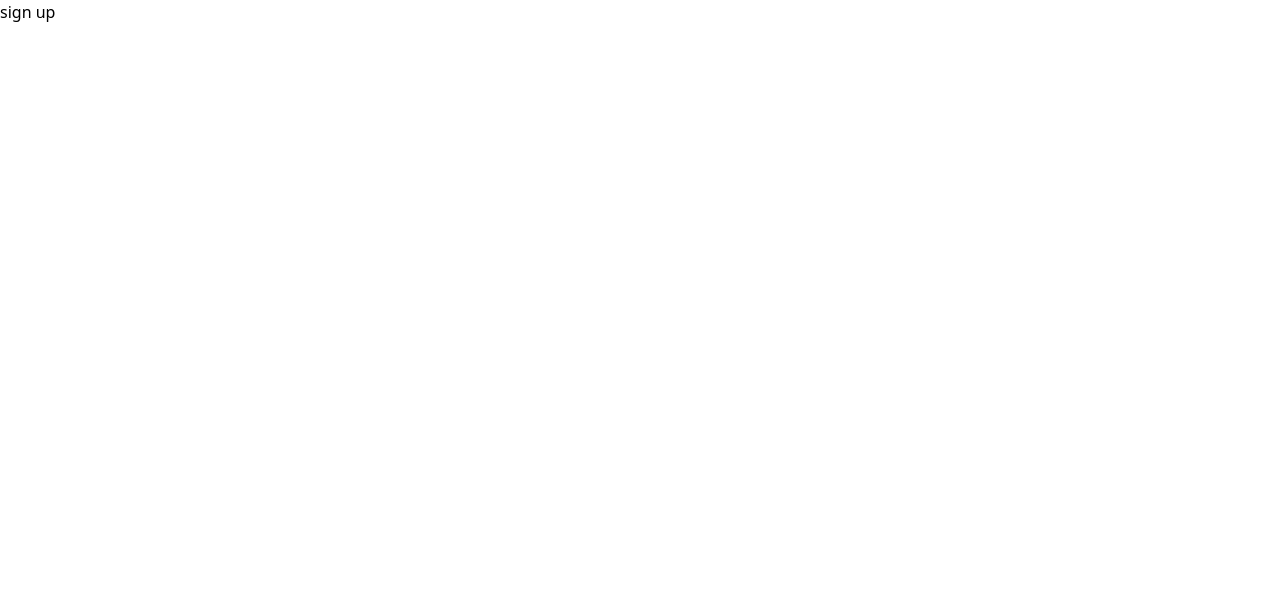
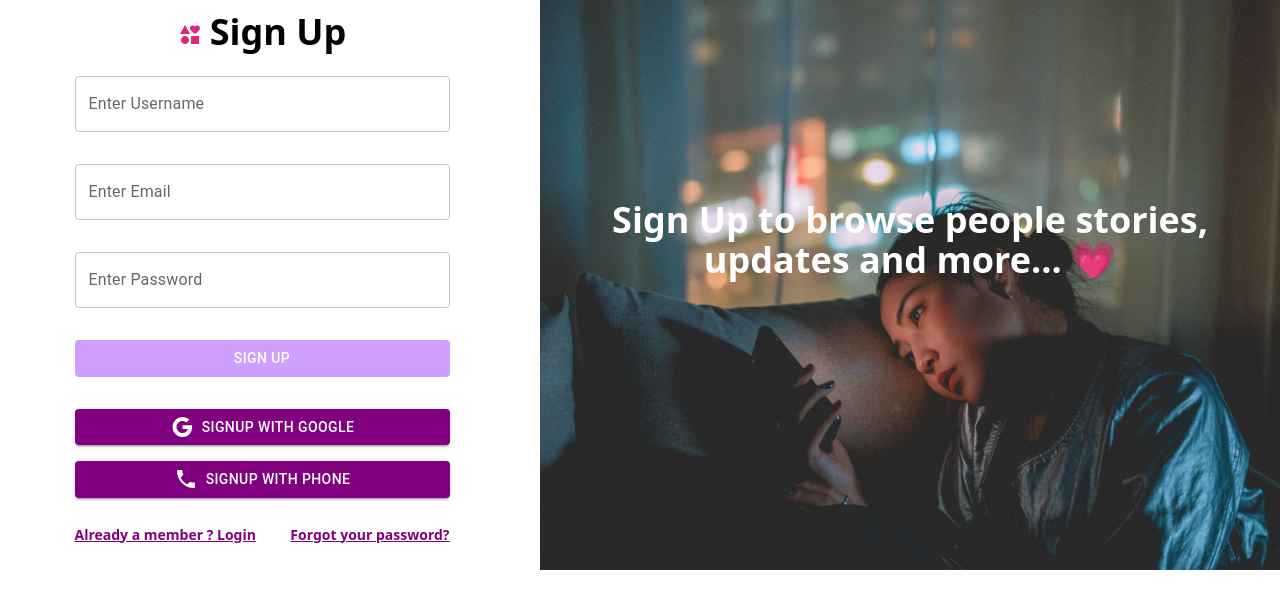
Before and after one commit to zaidtariq833/SocialMediaApp, a Next.js app: page /sign-up in a window 1280 px wide. Shown: the top 608 px of the page. Built offline with nearby package versions, Linux system fonts and the light colour scheme.

Commit message:
sign up form UI with responsive (#4)

```diff
--- a/src/app/components/IntroductionPage/introHeader.jsx
+++ b/src/app/components/IntroductionPage/introHeader.jsx
@@ -2,6 +2,7 @@ import { Button, Grid } from '@mui/material'
 import Image from 'next/image'
 import React from 'react'
 import IntroCardSection from './introCardSection';
+import Link from 'next/link';
 
 
 const IntroHeader = () => {
@@ -19,7 +20,7 @@ const IntroHeader = () => {
       {/* <Grid container spacing={2}> */}
       <div className='flex mobile:flex-col largephone:flex-row items-center justify-between p-10'>
         <Image src={"/logo.png"} width={150} height={150} alt='Connectly Logo' className=''/>
-        <Button className = "!bg-[#CF9FFF] text-white hover:bg-[#800080] transition-all mobile:mt-5">Join Now</Button>
+        <Link href={"/sign-up"} className = "!bg-[#CF9FFF] p-3 rounded-md text-white hover:bg-[#800080] transition-all mobile:mt-5">Join Now</Link>
         </div>
 
      {/* </Grid> */}
@@ -33,7 +34,7 @@ const IntroHeader = () => {
           </div>
           <h1 className='text-7xl font-bold tracking-wider mobile:text-xl mobile:text-center largephone:tracking-normal tablet:text-left tablet:text-4xl laptop:text-5xl desktop:text-7xl'>Scaling Up Content <p className='!text-[#CF9FFF] mobile:text-4xl largephone:text-5xl desktop:text-7xl'>Influencer</p>Campaigns</h1>
           <p className='mt-5 mobile:text-justify'> <i>Welcome to <i className='text-[#CF9FFF] font-bold'>Connectly</i>, where connections flourish and every voice matters! Join us in sharing stories, discovering new perspectives, and building a vibrant community.</i></p>
-          <Button className = "!bg-[#CF9FFF] text-white hover:bg-[#800080] transition-all mt-5 mobile:block mobile:w-2/4 mobile:m-auto mobile:mt-5 mobile:mb-5 laptop:w-fit laptop:m-0 laptop:mt-5">Join Now</Button>
+          <Link href={"sign-up"} className = "!bg-[#CF9FFF] p-3 rounded-md text-white hover:bg-[#800080] transition-all mt-5 mobile:block mobile:w-2/4 mobile:m-auto mobile:mt-5 mobile:mb-5 laptop:w-fit laptop:m-0 laptop:mt-5">Join Now</Link>
           </Grid>
           <Grid size = {4}>
           <div className='largephone:block largephone:w-auto largephone:m-auto'>
--- /dev/null
+++ b/src/app/components/authComponents/checkBrowser.jsx
@@ -0,0 +1,82 @@
+"use client"
+import React, { useMemo } from 'react'
+import Box from '@mui/material/Box';
+import Grid from '@mui/material/Grid2';
+import LoginSection from './loginSection';
+import SideImages from './sideImage';
+import useWindowDimensions from '../../../../utils/hooks/useWindowDimensions';
+import { usePathname } from 'next/navigation';
+import SignUpSection from './signUpSection';
+
+const CheckBrowser = () => {
+  const windowDimension = useWindowDimensions()
+  const path = usePathname()
+
+  console.log(path, "path in check browser")
+
+  return (
+    <>
+    {path === "/login" ? (
+      <>
+      <div className='h-full'>
+      {windowDimension >= 768 ? (
+          <Box sx={{ flexGrow: 1 }}>
+       <Grid container spacing={2}>
+         <Grid size={5}>
+         <div className = "p-3">
+           <LoginSection />
+           </div>
+         </Grid>
+         <Grid size={7}>
+           <SideImages />
+         </Grid>
+       </Grid>
+     </Box>
+       ) : (
+          <Box sx={{ flexGrow: 1 }}>
+       <Grid container spacing={2}>
+         <Grid size={12}>
+          <div className='p-3'>
+           <LoginSection />
+           </div>
+         </Grid>
+       </Grid>
+     </Box>
+      )}
+      </div>
+      </>
+    ) : (
+      <>
+      <div className='h-full'>
+      {windowDimension >= 768 ? (
+          <Box sx={{ flexGrow: 1 }}>
+       <Grid container spacing={2}>
+         <Grid size={5}>
+         <div className = "p-3">
+           <SignUpSection />
+           </div>
+         </Grid>
+         <Grid size={7}>
+           <SideImages />
+         </Grid>
+       </Grid>
+     </Box>
+       ) : (
+          <Box sx={{ flexGrow: 1 }}>
+       <Grid container spacing={2}>
+         <Grid size={12}>
+          <div className='p-7'>
+           <LoginSection />
+           </div>
+         </Grid>
+       </Grid>
+     </Box>
+      )}
+      </div>
+</>
+    )}
+    </>
+  )
+}
+
+export default CheckBrowser
--- a/src/app/components/loginComponents/loginSection.jsx
+++ b/src/app/components/authComponents/loginSection.jsx
@@ -21,13 +21,13 @@ const LoginSection = () => {
       <div className= 'flex flex-col gap-8 !w-3/4 !mt-6 !m-auto' >
       <TextField id="outlined-basic" label="Enter Email" variant="outlined" />
       <TextField id="outlined-basic" label="Enter Password" variant="outlined" />
-      <Button className='w-full text-nowrap text-sm p-5 flex gap-2 lowercase !bg-[#CF9FFF] !text-white'>Login</Button>
+      <Button className='w-full text-nowrap text-sm p-3 flex gap-2 !bg-[#CF9FFF] !text-white'>Login</Button>
       <Stack spacing={2}>
-      <Button variant="contained" className='w-full text-nowrap text-sm p-5 flex gap-2 lowercase !bg-[#800080]'><GoogleIcon />Continue with Google</Button>
-      <Button variant="contained" className='w-full text-sm p-5 text-nowrap flex gap-2 lowercase !bg-[#800080]'><LocalPhoneIcon/>Continue with Phone</Button>
+      <Button variant="contained" className='w-full text-nowrap text-sm p-3 flex gap-2 !bg-[#800080]'><GoogleIcon />Continue with Google</Button>
+      <Button variant="contained" className='w-full text-sm p-3 text-nowrap flex gap-2 !bg-[#800080]'><LocalPhoneIcon/>Continue with Phone</Button>
       </Stack>
       <div className='flex justify-between relative top-[-5px]'>
-      <Link href={ "/signup" } className= "text-sm underline text-[#800080] font-bold">New member ? Sign up</Link>
+      <Link href={ "/sign-up" } className= "text-sm underline text-[#800080] font-bold">New member ? Sign up</Link>
        <Link href = {`/forgot-password`} className= "text-sm underline text-[#800080] font-bold">Forgot your password?</Link>
        </div>
       </div>
--- /dev/null
+++ b/src/app/components/authComponents/sideImage.jsx
@@ -0,0 +1,29 @@
+"use client"
+import Image from 'next/image';
+import { usePathname } from 'next/navigation';
+import React from 'react'
+
+const SideImages = () => {
+  const path = usePathname()
+  return (
+  <>
+  {path === "/login" ? (
+    <div>
+      <>
+      <h1 className='absolute text-white text-5xl text-center top-[200px] font-bold z-10 sm:text-3xl md:text-3xl lg:text-4xl'>Connect with your friends, family and loved ones. &#128151;</h1>
+      <Image src="/login-page-3.jpg" className='w-full !h-[552px]' width={800} height={100} alt="Login Image" layout='responsive' priority/>
+      </>
+    </div>
+  ) : (
+    <div>
+      <>
+      <h1 className='absolute text-white text-5xl text-center top-[200px] font-bold z-10 sm:text-3xl md:text-3xl lg:text-4xl'>Sign Up to browse people stories, updates and more... &#128151;</h1>
+      <Image src="/login-page-2.jpg" className='w-full h-[552px]' width={800} height={0} alt="Sign Up Image" layout='responsive' priority/>
+      </>
+    </div>
+  )}
+  </>
+  )
+}
+
+export default SideImages
--- /dev/null
+++ b/src/app/components/authComponents/signUpSection.jsx
@@ -0,0 +1,40 @@
+"use client";
+import React from 'react'
+import Box from '@mui/material/Box';
+import TextField from '@mui/material/TextField';
+import { Button, Stack } from '@mui/material';
+import GoogleIcon from '@mui/icons-material/Google';
+import LocalPhoneIcon from '@mui/icons-material/LocalPhone';
+import Link from 'next/link';
+import InterestsIcon from '@mui/icons-material/Interests';
+
+const SignUpSection = () => {
+  return (
+    <div className='border-red-400'>
+      <h1 className='text-center text-4xl font-black sm:text-md'><InterestsIcon className='text-pink-600 mr-2'/>Sign Up</h1>
+      <Box
+      component="form"
+      sx={{ '& > :not(style)': { m: 1, width: '25ch' } }}
+      noValidate
+      autoComplete="off"
+    >
+      <div className= 'flex flex-col gap-8 !w-3/4 !mt-6 !m-auto' >
+      <TextField id="outlined-basic" label="Enter Username" variant="outlined"/>
+      <TextField id="outlined-basic" label="Enter Email" variant="outlined" />
+      <TextField id="outlined-basic" label="Enter Password" variant="outlined" />
+      <Button className='w-full text-nowrap text-sm p-3 flex gap-2 !bg-[#CF9FFF] !text-white'>Sign Up</Button>
+      <Stack spacing={2}>
+      <Button variant="contained" className='w-full text-nowrap p-2 text-sm flex gap-2 !bg-[#800080]'><GoogleIcon />Signup with Google</Button>
+      <Button variant="contained" className='w-full text-sm p-2 text-nowrap flex gap-2 !bg-[#800080]'><LocalPhoneIcon/>Signup with Phone</Button>
+      </Stack>
+      <div className='flex justify-between relative top-[-5px]'>
+      <Link href={ "/login" } className= "text-sm underline text-[#800080] font-bold">Already a member ? Login</Link>
+       <Link href = {`/forgot-password`} className= "text-sm underline text-[#800080] font-bold">Forgot your password?</Link>
+       </div>
+      </div>
+    </Box>
+    </div>
+  )
+}
+
+export default SignUpSection
--- a/src/app/components/loginComponents/checkBrowser.jsx
+++ /dev/null
@@ -1,43 +0,0 @@
-"use client"
-import React, { useMemo } from 'react'
-import Box from '@mui/material/Box';
-import Grid from '@mui/material/Grid2';
-import LoginSection from './loginSection';
-import SideImages from './sideImage';
-import useWindowDimensions from '../../../../utils/hooks/useWindowDimensions';
-
-const CheckBrowser = () => {
-  const windowDimension = useWindowDimensions()
-
-  return (
-    <div className='h-full'>
-    {windowDimension >= 768 ? (
-        <Box sx={{ flexGrow: 1 }}>
-     <Grid container spacing={2}>
-       <Grid size={5}>
-       <div className = "p-7">
-         <LoginSection />
-         </div>
-       </Grid>
-       <Grid size={7}>
-         <SideImages />
-       </Grid>
-     </Grid>
-   </Box>
-     ) : (
-        <Box sx={{ flexGrow: 1 }}>
-     <Grid container spacing={2}>
-       <Grid size={12}>
-        <div className='p-7'>
-         <LoginSection />
-         </div>
-       </Grid>
-     </Grid>
-   </Box>
-    )}
-
-   </div>
-  )
-}
-
-export default CheckBrowser
--- a/src/app/components/loginComponents/sideImage.jsx
+++ /dev/null
@@ -1,18 +0,0 @@
-"use client"
-import Image from 'next/image';
-import React from 'react'
-
-const SideImages = () => {
-  return (
-  <>
-    <div>
-      <>
-      <h1 className='absolute text-white text-5xl text-center top-[200px] font-bold z-10 sm:text-3xl md:text-3xl lg:text-4xl'>Connect with your friends, family and loved ones. &#128151;</h1>
-      <Image src="/login-page-1.jpg" className='w-full h-[552px]' width={800} height={100} alt="ss" layout='resposnive' priority/>
-      </>
-    </div>
-  </>
-  )
-}
-
-export default SideImages
--- a/src/app/login/page.js
+++ b/src/app/login/page.js
@@ -1,5 +1,5 @@
 import React from 'react'
-import CheckBrowser from '../components/loginComponents/checkBrowser'
+import CheckBrowser from '../components/authComponents/checkBrowser'
 
 export const metadata = {
   title: "Login",
--- a/src/app/sign-up/page.js
+++ b/src/app/sign-up/page.js
@@ -1,9 +1,14 @@
 import React from 'react'
+import CheckBrowser from '../components/authComponents/checkBrowser'
 
+export const metadata = {
+  title: "Sign Up",
+  description: "Sigmup Page for Social Media App"
+}
 const page = () => {
   return (
     <div>
-      sign up
+          <CheckBrowser />
     </div>
   )
 }
```
